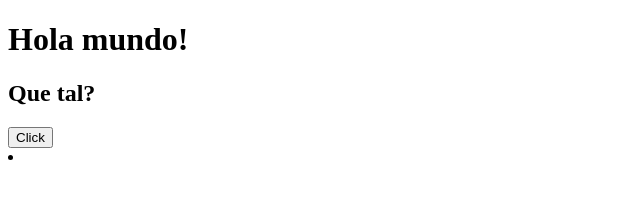
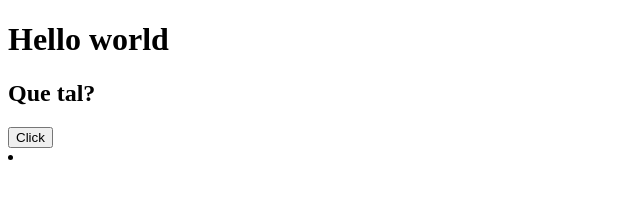
Before and after one commit to Matu-Dev-JS/2026_UTN_PWI_LUN_MIE_SEP_TM_TEST_REPOSITORIO, a plain HTML site: page index.html in a window 1280 px wide. Shown: the whole page, without its empty margins (0-640 px from the left). Drawn offline with Linux system fonts and the light colour scheme.

Commit message:
cambio de idioma

```diff
--- a/index.html
+++ b/index.html
@@ -6,7 +6,7 @@
     <title>Mi primera pagina web</title>
 </head>
 <body>
-    <h1>Hola mundo!</h1>
+    <h1>Hello world</h1>
     <h2>Que tal?</h2>
     <button>Click</button>
 
```
